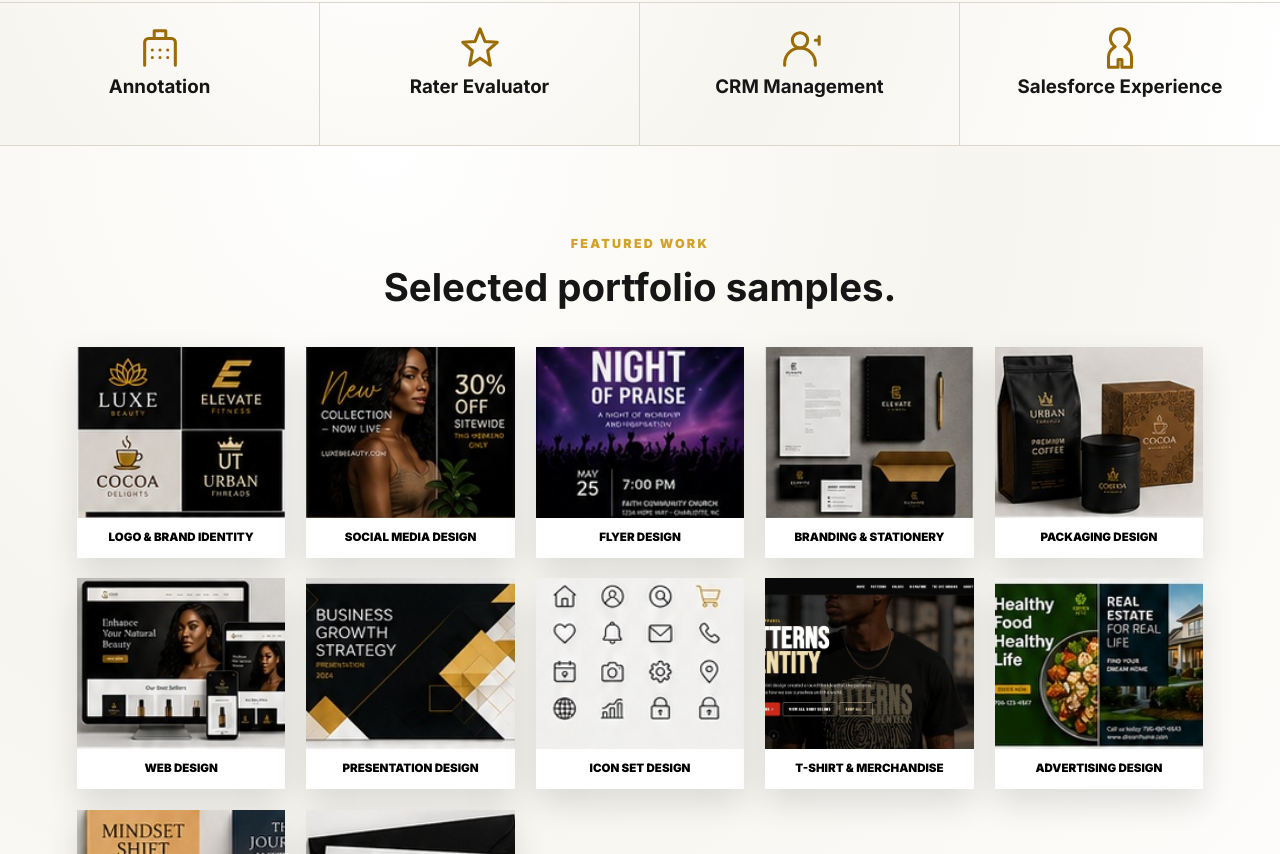
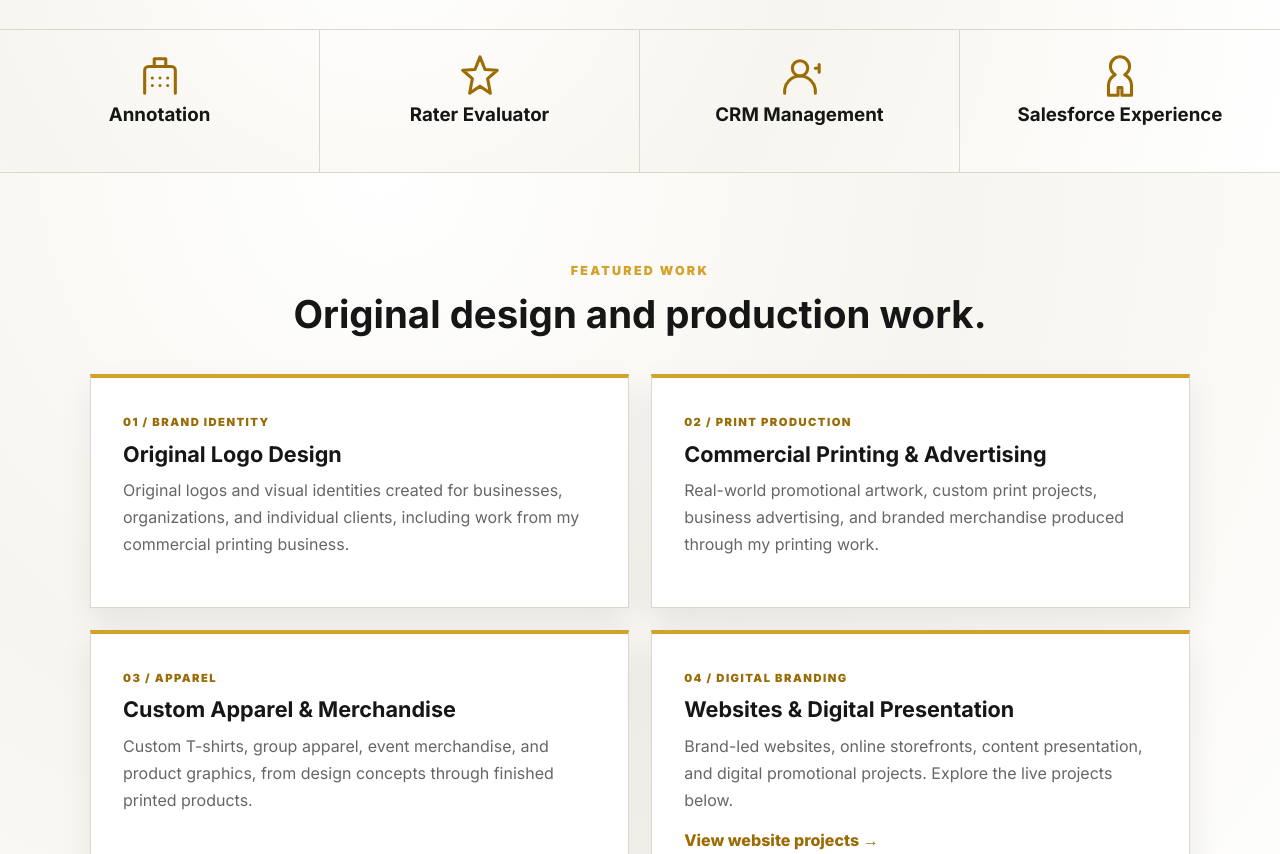
Before and after one commit to simplysharon62-hash/sharon-portfolio, a plain HTML site: page index.html in a window 1280 px wide. Shown: the part 1946-2800 px from the top of the page. Drawn offline with nearby package versions, Linux system fonts and the light colour scheme.

Commit message:
Replace fictional portfolio gallery with truthful original-work categories and update designer biography

```diff
--- a/index.html
+++ b/index.html
@@ -948,6 +948,7 @@ h2 {
   }
 }
 
+.authentic-work{display:grid;grid-template-columns:repeat(2,minmax(0,1fr));gap:1.4rem;max-width:1100px;margin:auto}.authentic-card{padding:2rem;background:#fff;border:1px solid var(--line);border-top:4px solid var(--gold);box-shadow:0 12px 30px rgba(0,0,0,.08)}.authentic-card h3{font-size:1.35rem;margin:.65rem 0}.authentic-card p{line-height:1.7;color:var(--muted)}.authentic-card a{font-weight:800;color:var(--gold-deep)}.work-number{font-size:.7rem;font-weight:900;letter-spacing:.13em;color:var(--gold-deep)}.portfolio-note{text-align:center;margin:2rem auto 0;color:var(--muted);max-width:700px;line-height:1.6}@media(max-width:700px){.authentic-work{grid-template-columns:1fr}}
 </style>
 </head>
 <body>
@@ -982,9 +983,9 @@ h2 {
     <section id="home" class="hero section-dark">
       <div class="gold-dust" aria-hidden="true"></div>
       <div class="hero-copy">
-        <p class="eyebrow">Luxury visual identity and brand design</p>
+        <p class="eyebrow">Logo Design · Commercial Print · Apparel · Digital Branding</p>
         <h1>Design That <span>Elevates</span> Brands</h1>
-        <p class="hero-text">I help businesses tell their story through powerful visuals that inspire, connect, and drive results.</p>
+        <p class="hero-text">Self-taught graphic designer with hands-on experience creating original logos, promotional artwork, custom apparel, and visual branding for real projects.</p>
         <div class="hero-actions">
           <a class="btn btn-gold" href="#portfolio">View My Work</a>
           <a class="btn btn-outline" href="https://mail.google.com/mail/?view=cm&amp;fs=1&amp;to=simplysharon62%40gmail.com&amp;su=Graphic%20Design%20Inquiry&amp;body=Hello%20Sharon%2C%0A%0AI%20am%20interested%20in%20discussing%20a%20graphic-design%20project%20with%20you." target="_blank" rel="noopener noreferrer">Let's Work Together</a>
@@ -1007,22 +1008,22 @@ h2 {
         <div>
           <p class="section-kicker">Hello, I'm Sharon</p>
           <h2>Strategic, polished design for brands ready to stand out.</h2>
-          <p>I'm a passionate graphic designer with a love for clean, impactful design that helps brands communicate with confidence. From branding to digital design, I bring creativity and care to visuals that leave a lasting impression.</p>
+          <p>I'm a self-taught graphic designer with experience designing original logos, promotional graphics, printed apparel, and brand materials. My background in commercial printing connects creative design with the finished product, and my digital projects extend that work to websites and online branding.</p>
         </div>
       </div>
 
       <div class="about-placeholders" aria-label="Editable portfolio highlights">
         <div>
-          <strong>Brand story</strong>
-          <span>Purpose-driven visuals for print, web, apparel, and video.</span>
+          <strong>Hands-on experience</strong>
+          <span>Original designs for real-world print, apparel, and digital projects.</span>
         </div>
         <div>
-          <strong>Design style</strong>
-          <span>Elegant, bold, modern</span>
+          <strong>Specialties</strong>
+          <span>Logos, commercial printing, custom merchandise, and branding</span>
         </div>
         <div>
-          <strong>Availability</strong>
-          <span>Open to design, website content, digital marketing, and brand projects.</span>
+          <strong>Digital projects</strong>
+          <span>Website presentation, e-commerce visuals, and digital content.</span>
         </div>
       </div>
     </section>
@@ -1062,59 +1063,16 @@ h2 {
     <section id="portfolio" class="portfolio section-light">
       <div class="section-heading">
         <p class="section-kicker">Featured Work</p>
-        <h2>Selected portfolio samples.</h2>
+        <h2>Original design and production work.</h2>
       </div>
 
-      <div class="gallery" aria-label="Featured portfolio gallery">
-        <button class="gallery-item" type="button" data-full="sample-brand-identity.jpg" data-caption="Logo and brand identity">
-          <img src="sample-brand-identity.jpg" alt="Luxury logo and brand identity samples">
-          <span>Logo & Brand Identity</span>
-        </button>
-        <button class="gallery-item" type="button" data-full="sample-social-media.jpg" data-caption="Social media design">
-          <img src="sample-social-media.jpg" alt="Social media promotion design sample">
-          <span>Social Media Design</span>
-        </button>
-        <button class="gallery-item" type="button" data-full="sample-flyer-design.jpg" data-caption="Flyer design">
-          <img src="sample-flyer-design.jpg" alt="Church event flyer design sample">
-          <span>Flyer Design</span>
-        </button>
-        <button class="gallery-item" type="button" data-full="sample-stationery.jpg" data-caption="Branding and stationery">
-          <img src="sample-stationery.jpg" alt="Stationery and branding mockup sample">
-          <span>Branding & Stationery</span>
-        </button>
-        <button class="gallery-item" type="button" data-full="sample-packaging.jpg" data-caption="Packaging design">
-          <img src="sample-packaging.jpg" alt="Coffee and cocoa packaging design sample">
-          <span>Packaging Design</span>
-        </button>
-        <button class="gallery-item" type="button" data-full="sample-web-design.jpg" data-caption="Web design">
-          <img src="sample-web-design.jpg" alt="Responsive beauty website design sample">
-          <span>Web Design</span>
-        </button>
-        <button class="gallery-item" type="button" data-full="sample-presentation.jpg" data-caption="Presentation design">
-          <img src="sample-presentation.jpg" alt="Business growth strategy presentation sample">
-          <span>Presentation Design</span>
-        </button>
-        <button class="gallery-item" type="button" data-full="sample-icon-set.jpg" data-caption="Icon set design">
-          <img src="sample-icon-set.jpg" alt="Minimal icon set design sample">
-          <span>Icon Set Design</span>
-        </button>
-        <button class="gallery-item" type="button" data-full="within-us-apparel.png" data-caption="Within Us Apparel and merchandise design">
-          <img src="within-us-apparel.png" alt="Within Us Apparel and merchandise design presentation">
-          <span>T-Shirt & Merchandise</span>
-        </button>
-        <button class="gallery-item" type="button" data-full="sample-advertising.jpg" data-caption="Advertising design">
-          <img src="sample-advertising.jpg" alt="Food and real estate advertising designs">
-          <span>Advertising Design</span>
-        </button>
-        <button class="gallery-item" type="button" data-full="sample-book-cover.jpg" data-caption="Book cover design">
-          <img src="sample-book-cover.jpg" alt="Book cover design samples">
-          <span>Book Cover Design</span>
-        </button>
-        <button class="gallery-item" type="button" data-full="sample-thank-you.jpg" data-caption="Thank you card design">
-          <img src="sample-thank-you.jpg" alt="Thank you card design sample">
-          <span>Thank You Card Design</span>
-        </button>
+      <div class="authentic-work">
+        <article class="authentic-card"><span class="work-number">01 / BRAND IDENTITY</span><h3>Original Logo Design</h3><p>Original logos and visual identities created for businesses, organizations, and individual clients, including work from my commercial printing business.</p></article>
+        <article class="authentic-card"><span class="work-number">02 / PRINT PRODUCTION</span><h3>Commercial Printing & Advertising</h3><p>Real-world promotional artwork, custom print projects, business advertising, and branded merchandise produced through my printing work.</p></article>
+        <article class="authentic-card"><span class="work-number">03 / APPAREL</span><h3>Custom Apparel & Merchandise</h3><p>Custom T-shirts, group apparel, event merchandise, and product graphics, from design concepts through finished printed products.</p></article>
+        <article class="authentic-card"><span class="work-number">04 / DIGITAL BRANDING</span><h3>Websites & Digital Presentation</h3><p>Brand-led websites, online storefronts, content presentation, and digital promotional projects. Explore the live projects below.</p><a href="#websites">View website projects →</a></article>
       </div>
+      <p class="portfolio-note">This portfolio highlights original commercial and brand work. Additional archived client samples are being prepared for display.</p>
     </section>
 
     <section id="websites" class="digital-projects section-dark">
```
